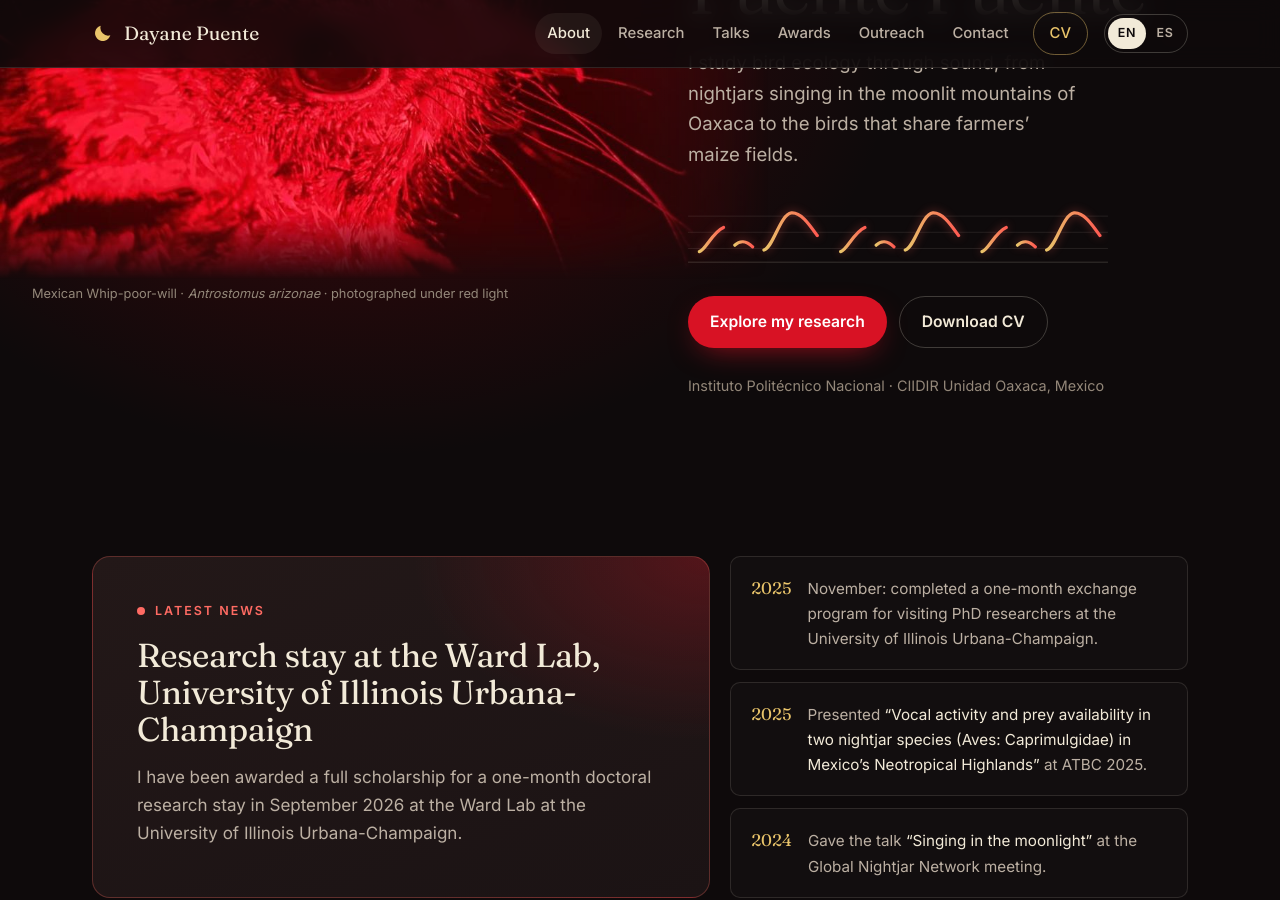
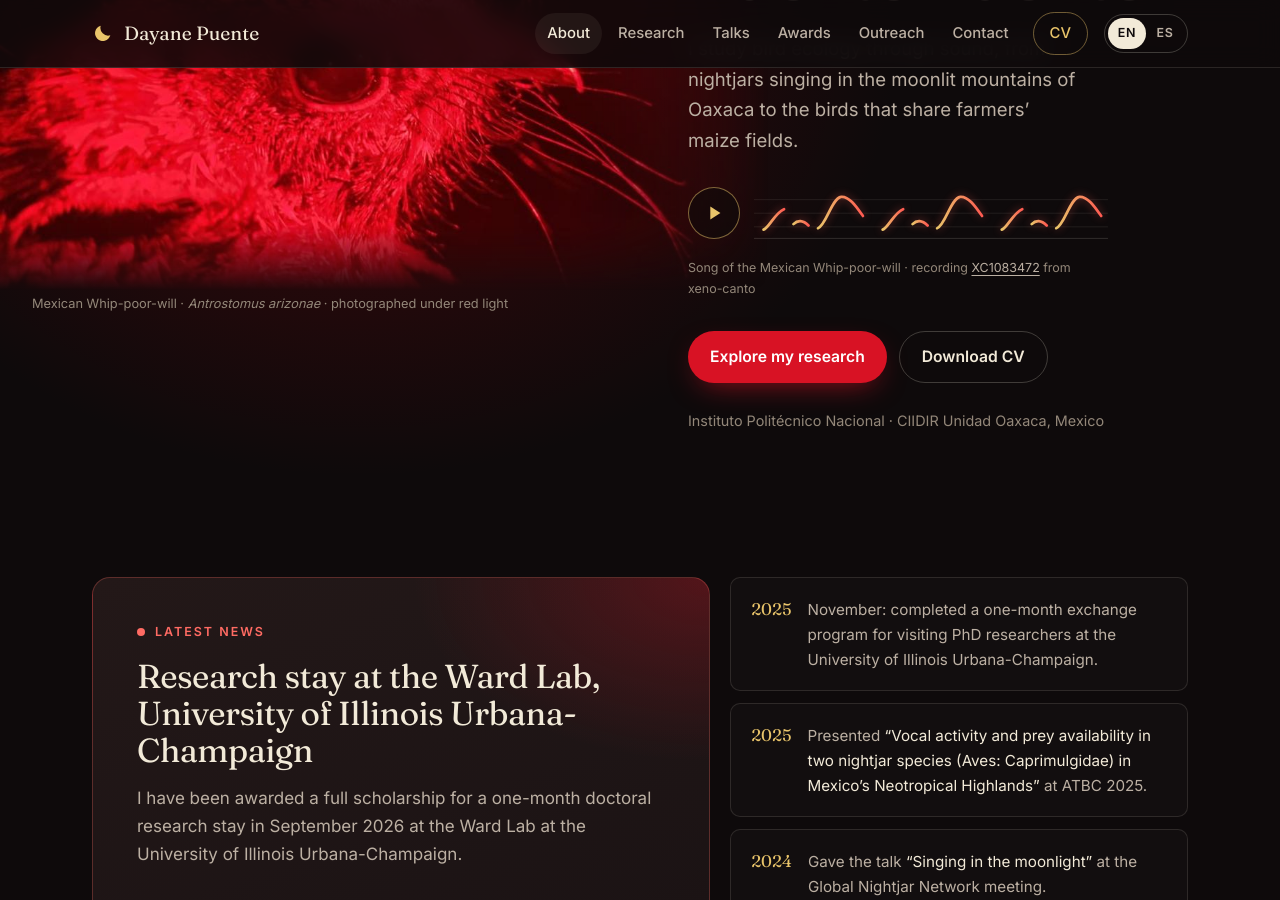
Before and after one commit to dayanepuente1989/MyPage, a Jekyll site: the page built from index.html, in a window 1280 px wide and 900 px high, scrolled down 352 px. Built offline with Jekyll 4.4.1, drawn with Linux system fonts in a browser that asks for light colours.

Commit message:
Add a 10-second Mexican Whip-poor-will song to the play button
Clip cut from xeno-canto recording XC1083472, credited beneath the
song trace.

Co-Authored-By: Claude Fable 5.1 <noreply@anthropic.com>
Claude-Session: https://claude.ai/code/session_0161ZwgzFEmdXNpoLmDQyc8e

```diff
--- a/_data/content.yml
+++ b/_data/content.yml
@@ -117,14 +117,14 @@ hero:
   # "credit" names the recordist and licence; it may contain a link like
   # [XC123456](https://xeno-canto.org/123456).
   audio:
-    file: ""
+    file: "assets/audio/mexican-whip-poor-will-XC1083472.mp3"
     play:
       en: "Play the song of a Mexican Whip-poor-will"
       es: "Escuchar el canto del tapacamino cuerporruín mexicano"
     pause: { en: "Pause", es: "Pausar" }
     credit:
-      en: ""
-      es: ""
+      en: "Song of the Mexican Whip-poor-will · recording [XC1083472](https://xeno-canto.org/1083472) from xeno-canto"
+      es: "Canto del tapacamino cuerporruín mexicano · grabación [XC1083472](https://xeno-canto.org/1083472) de xeno-canto"
 
 
 # ---------------------------------------------------------------------
```
Also changed, not shown: 1 other file.
